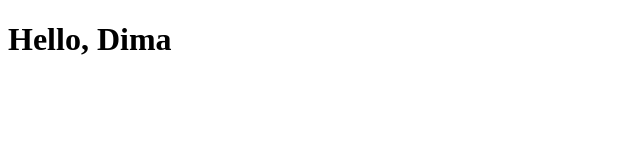
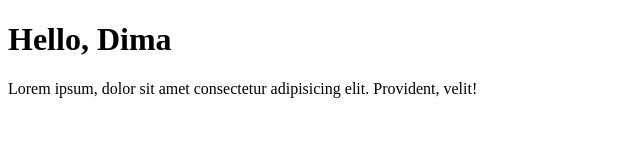
Before and after one commit to daimonti121/git-test, a plain HTML site: page index.html in a window 1280 px wide. Shown: the whole page, without its empty margins (0-640 px from the left). Drawn offline with Linux system fonts and the light colour scheme.

Commit message:
Update index.html
The second commit

```diff
--- a/index.html
+++ b/index.html
@@ -8,5 +8,6 @@
 </head>
 <body>
     <h1>Hello, Dima</h1>
+    <p>Lorem ipsum, dolor sit amet consectetur adipisicing elit. Provident, velit!</p>
 </body>
 </html>
```
